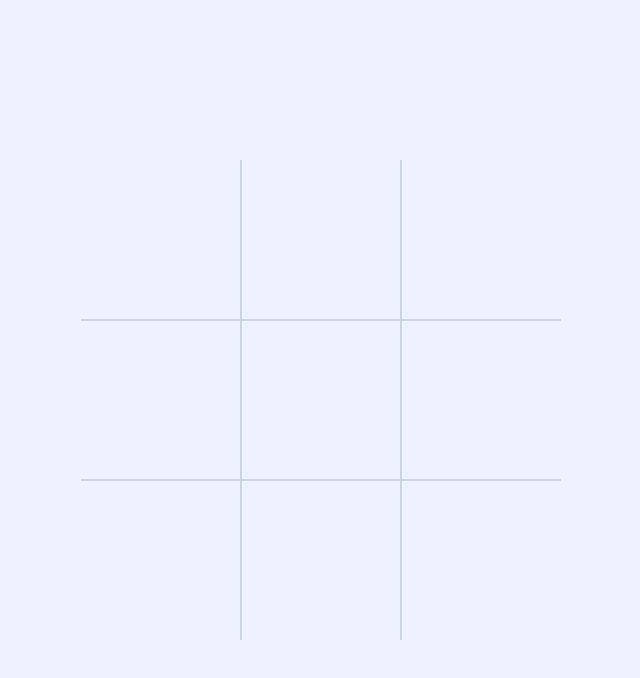
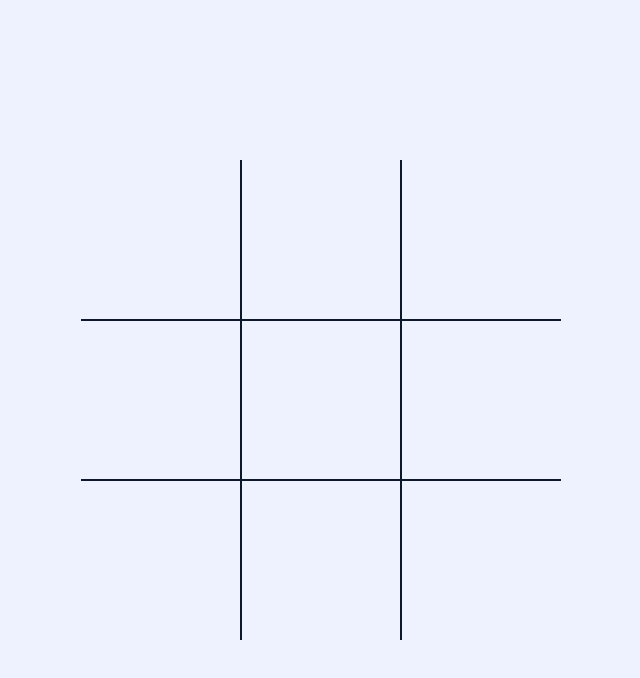
Before and after one commit to al-imam/tic-tac-toe, a React (Vite) app: page / in a window 1280 px wide. Shown: the top 678 px of the page, without its empty margins (319-959 px from the left). Built offline with nearby package versions, Linux system fonts and the light colour scheme.

Commit message:
change grid color on light mode

```diff
--- a/src/index.css
+++ b/src/index.css
@@ -9,7 +9,7 @@
   }
 
   .box {
-    @apply border-slate-300 border cursor-pointer;
+    @apply border-slate-900 dark:border-slate-300 border cursor-pointer;
   }
 
   .box:first-child,
```
